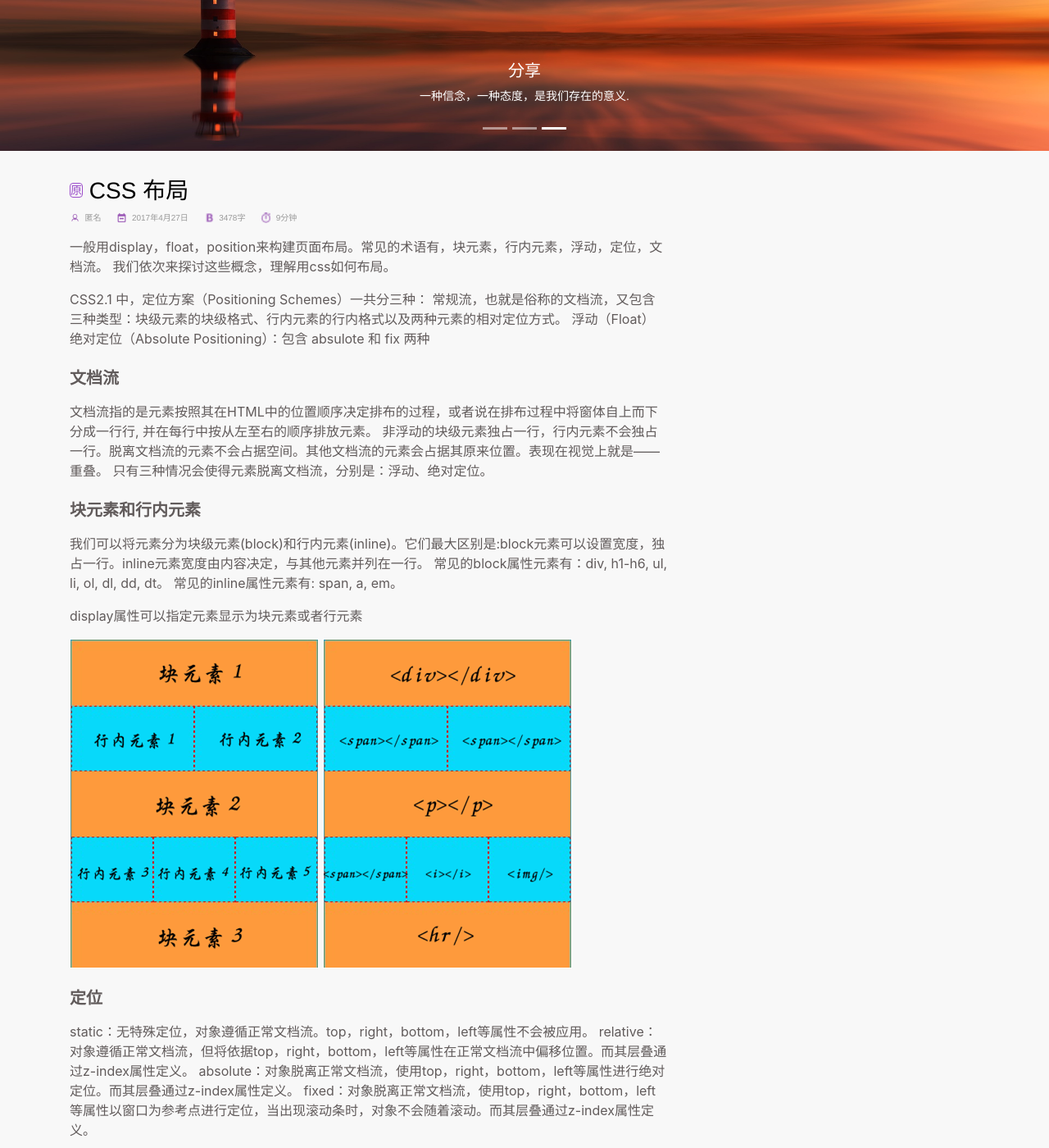
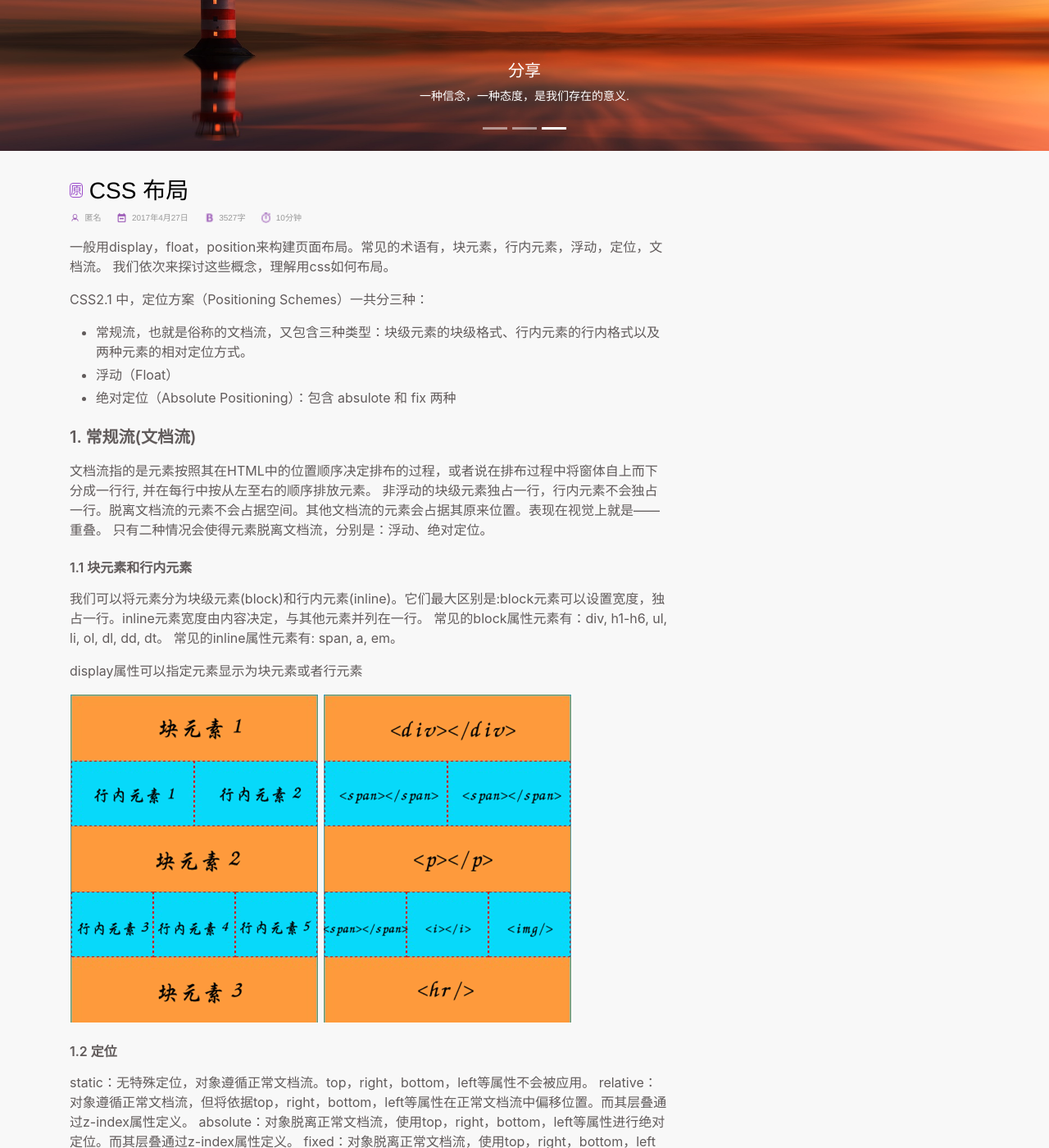
Before and after one commit to DreamHi/DreamHi.github.io, a Jekyll site: the page built from _posts/frontend/2017-04-27-CSS布局.md, in a window 1280 px wide and 1400 px high, scrolled down 230 px. Shown: the whole window at 82% size. Built offline with Jekyll 4.4.1, drawn with Linux system fonts in a browser that asks for light colours; some web fonts are replaced; comment, search, counter and statistics services are not loaded; some of the changed text lies outside the part shown.

Commit message:
Update 2017-04-27-CSS布局.md

````diff
--- a/_posts/frontend/2017-04-27-CSS布局.md
+++ b/_posts/frontend/2017-04-27-CSS布局.md
@@ -9,16 +9,17 @@ original: true
 我们依次来探讨这些概念，理解用css如何布局。
 
 CSS2.1 中，定位方案（Positioning Schemes）一共分三种：
-常规流，也就是俗称的文档流，又包含三种类型：块级元素的块级格式、行内元素的行内格式以及两种元素的相对定位方式。
-浮动（Float）
-绝对定位（Absolute Positioning）：包含 absulote 和 fix 两种
 
-### 文档流
+* 常规流，也就是俗称的文档流，又包含三种类型：块级元素的块级格式、行内元素的行内格式以及两种元素的相对定位方式。
+* 浮动（Float）
+* 绝对定位（Absolute Positioning）：包含 absulote 和 fix 两种
+
+### 1. 常规流(文档流)
 文档流指的是元素按照其在HTML中的位置顺序决定排布的过程，或者说在排布过程中将窗体自上而下分成一行行, 并在每行中按从左至右的顺序排放元素。
 非浮动的块级元素独占一行，行内元素不会独占一行。脱离文档流的元素不会占据空间。其他文档流的元素会占据其原来位置。表现在视觉上就是——重叠。
-只有三种情况会使得元素脱离文档流，分别是：浮动、绝对定位。
+只有二种情况会使得元素脱离文档流，分别是：浮动、绝对定位。
 
-### 块元素和行内元素
+#### 1.1 块元素和行内元素
 我们可以将元素分为块级元素(block)和行内元素(inline)。它们最大区别是:block元素可以设置宽度，独占一行。inline元素宽度由内容决定，与其他元素并列在一行。
 常见的block属性元素有：div, h1-h6, ul, li, ol, dl, dd, dt。
 常见的inline属性元素有: span, a, em。
@@ -28,16 +29,16 @@ display属性可以指定元素显示为块元素或者行元素
 ![块元素和行内元素](/static/images/frontend/css-layout.png)
 ![块元素和行内元素](/static/images/frontend/css-layout-src.png)
 
-### 定位
+#### 1.2 定位
 static：无特殊定位，对象遵循正常文档流。top，right，bottom，left等属性不会被应用。
 relative：对象遵循正常文档流，但将依据top，right，bottom，left等属性在正常文档流中偏移位置。而其层叠通过z-index属性定义。
 absolute：对象脱离正常文档流，使用top，right，bottom，left等属性进行绝对定位。而其层叠通过z-index属性定义。
 fixed：对象脱离正常文档流，使用top，right，bottom，left等属性以窗口为参考点进行定位，当出现滚动条时，对象不会随着滚动。而其层叠通过z-index属性定义。
 
-#### 静态定位(static)
+##### 1.2.1 静态定位(static)
 static，无特殊定位，它是html元素默认的定位方式，即我们不设定元素的position属性时默认的position值就是static，它遵循正常的文档流对象，对象占用文档空间，该定位方式下，top、right、bottom、left、z-index等属性是无效的。
 
-#### 相对定位(relative)
+##### 1.2.2 相对定位(relative)
 
 ```html
 <style type="text/css">
@@ -49,7 +50,7 @@ static，无特殊定位，它是html元素默认的定位方式，即我们不
 
 相对定位相对的是它原本在文档流中的位置而进行的偏移，而我们也知道relative定位也是遵循正常的文档流，它没有脱离文档流，但是它的top/left/right/bottom属性是生效的，最重要的是它还占有文档空间，而且占据的文档空间不会随 top / right / left / bottom 等属性的偏移而发生变动，也就是说它后面的元素是依据虚线位置( top / left / right / bottom 等属性生效之前)进行的定位，这点一定要理解。
 
-#### 绝对定位(absoulte)
+##### 1.2.3 绝对定位(absoulte)
 absoulte定位，也称为绝对定位，虽然它的名字号曰“绝对”，但是它的功能却更接近于"相对"一词，为什么这么讲呢？原来，使用absoult定位的元素脱离文档流后，就只能根据祖先类元素(父类以上)进行定位，而这个祖先类还必须是以postion非static方式定位的， 举个例子，a元素使用absoulte定位，它会从父类开始找起，寻找以position非static方式定位的祖先类元素(注意，一定要是直系祖先才算哦~），直到<html>标签为止，这里还需要注意的是，relative和static方式在最外层时是以<body>标签为定位原点的，而absoulte方式在无父级是position非static定位时是以<html>作为原点定位。<html>和<body>元素相差9px左右。我们来看下效果：
 
 ```html
@@ -68,10 +69,10 @@ absoulte定位，也称为绝对定位，虽然它的名字号曰“绝对”，
 ```
 ![相对定位](/static/images/frontend/css-layout-absolute.png)
 
-#### 固定定位(fixed)
+#### 1.2.4 固定定位(fixed)
 fixed定位，又称为固定定位，它和absoult定位一样，都脱离了文档流，并且能够根据top、right、left、bottom属性进行定位，但不同的是fixed是根据窗口为原点进行偏移定位的，也就是说它不会根据滚动条的滚动而进行偏移。
 
-### 浮动和清理
+### 2. 浮动和清理
 float属性定义元素在哪个方向浮动。以往这个属性总应用于图像，使文本围绕在图像周围，不过在 CSS 中，任何元素都可以浮动。浮动元素会生成一个块级框，而不论它本身是何种元素。
 如果浮动非替换元素，则要指定一个明确的宽度；否则，它们会尽可能地窄。
 
````
